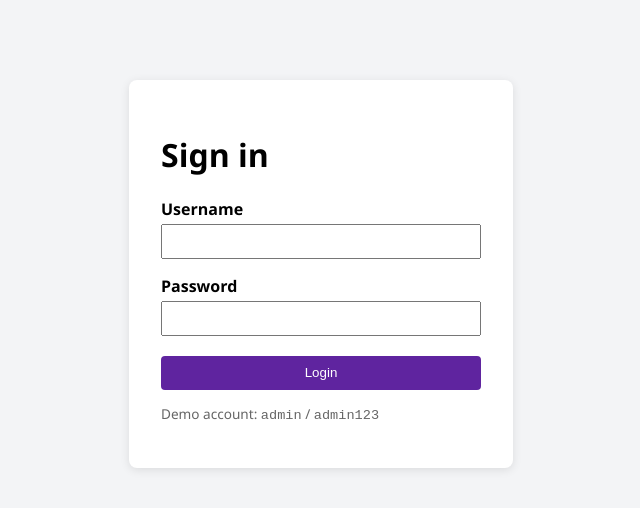
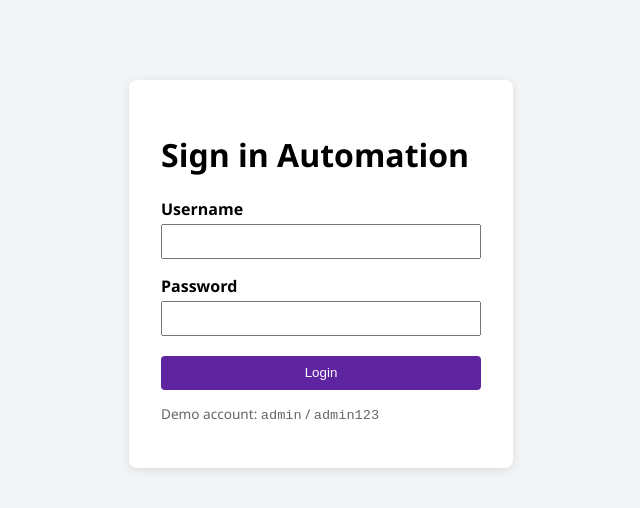
Before and after one commit to tankhoa1611/Automation-CI-CD, a website: page site/index.html in a window 1280 px wide. Shown: the whole page, without its empty margins (319-959 px from the left). Drawn offline with Linux system fonts and the light colour scheme.

Commit message:
Update New Version of Web

```diff
--- a/site/index.html
+++ b/site/index.html
@@ -3,12 +3,12 @@
 <head>
   <meta charset="UTF-8" />
   <meta name="viewport" content="width=device-width, initial-scale=1.0" />
-  <title>Login - Automation Demo V3</title>
+  <title>Login - Automation Demo V4</title>
   <link rel="stylesheet" href="style.css" />
 </head>
 <body>
   <main class="card">
-    <h1>Sign in</h1>
+    <h1>Sign in Automation</h1>
     <form id="login-form" novalidate>
       <label for="username">Username</label>
       <input id="username" name="username" data-testid="username" autocomplete="username" />
```
Also changed, not shown: .github/workflows/ci-pages.yml.
